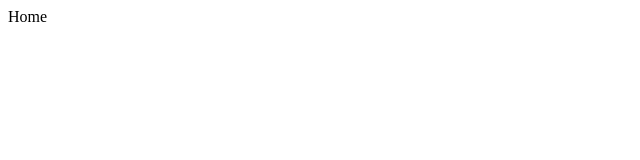
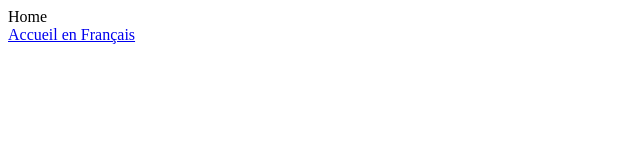
Before and after one commit to MMI-SAE-105/2023-r113-tp2-menu-alpinejs-MarthinetRemi, a plain HTML site: page en/anglais.html in a window 1280 px wide. Shown: the whole page, without its empty margins (0-640 px from the left). Drawn offline with Linux system fonts and the light colour scheme.

Commit message:
version dans l'autre langue pour chaque page

```diff
--- a/en/anglais.html
+++ b/en/anglais.html
@@ -7,5 +7,8 @@
 </head>
 <body>
     <section>Home</section>
+    <section>
+        <a href="/fr/français.html">Accueil en Français</a>
+    </section>
 </body>
 </html>
```
Also changed, not shown: fr/français.html (+3 -0 lines).
